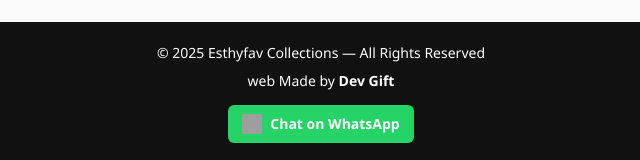
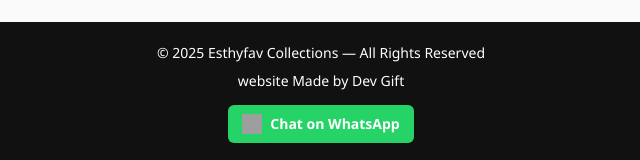
Before and after one commit to Giftfx-ship/-ESTHYFAV-COLLECTIONS-END-OF-YEAR-CHRISTMAS-SALE-, a plain HTML site: page index.html in a window 1280 px wide. Shown: the part 2270-2430 px from the top of the page, 319-959 px from the left. Drawn offline with Linux system fonts and the light colour scheme; grey boxes are pictures that could not be loaded.

Commit message:
Update index.html

```diff
--- a/index.html
+++ b/index.html
@@ -204,7 +204,7 @@
   © 2025 Esthyfav Collections — All Rights Reserved <br>
 
   <span style="display:block; margin-top:6px;">
-    web Made by <strong>Dev Gift</strong>
+    website Made by Dev Gift
   </span>
 
   <a href="https://wa.me/2349164624021"
```
